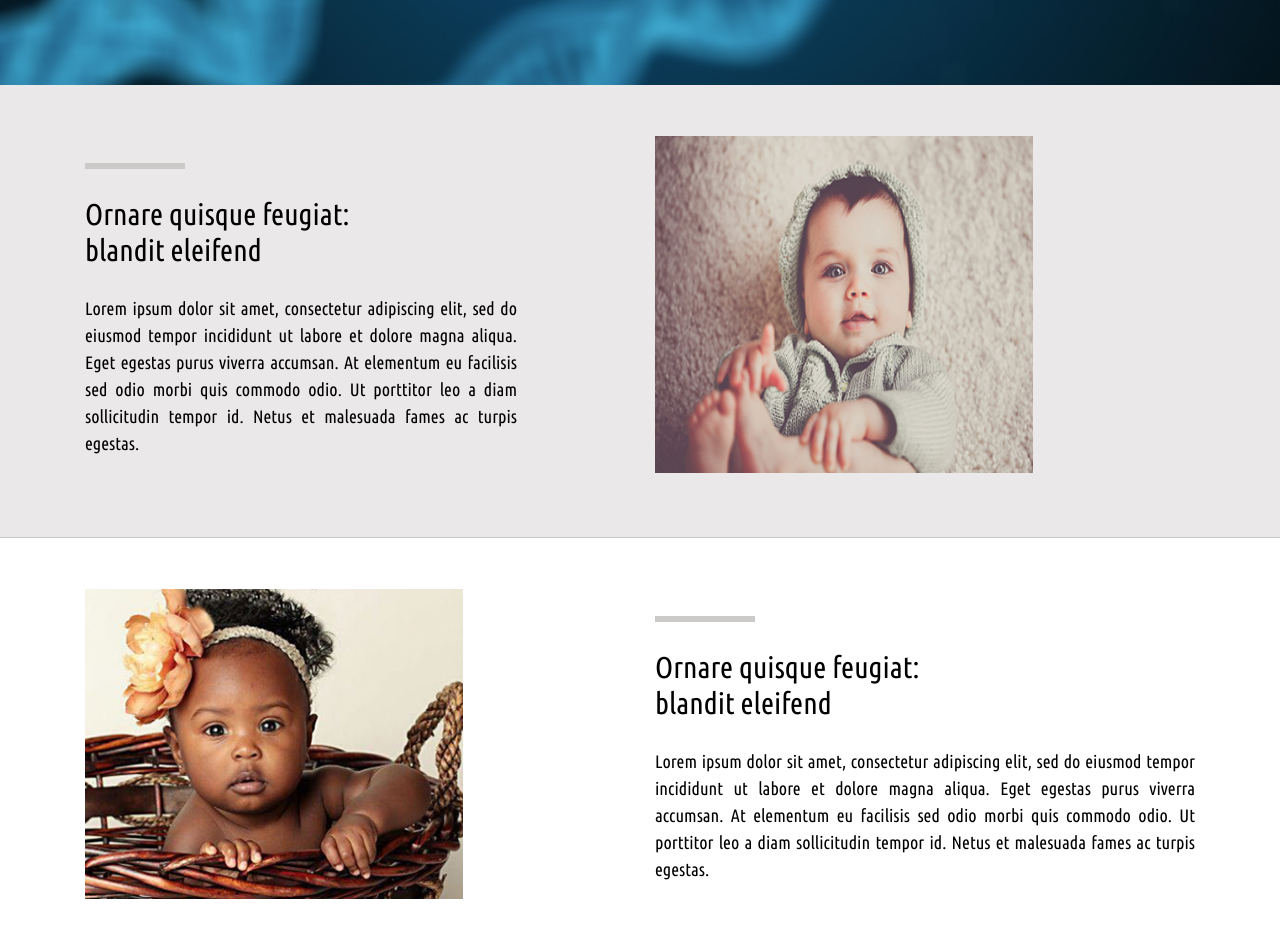
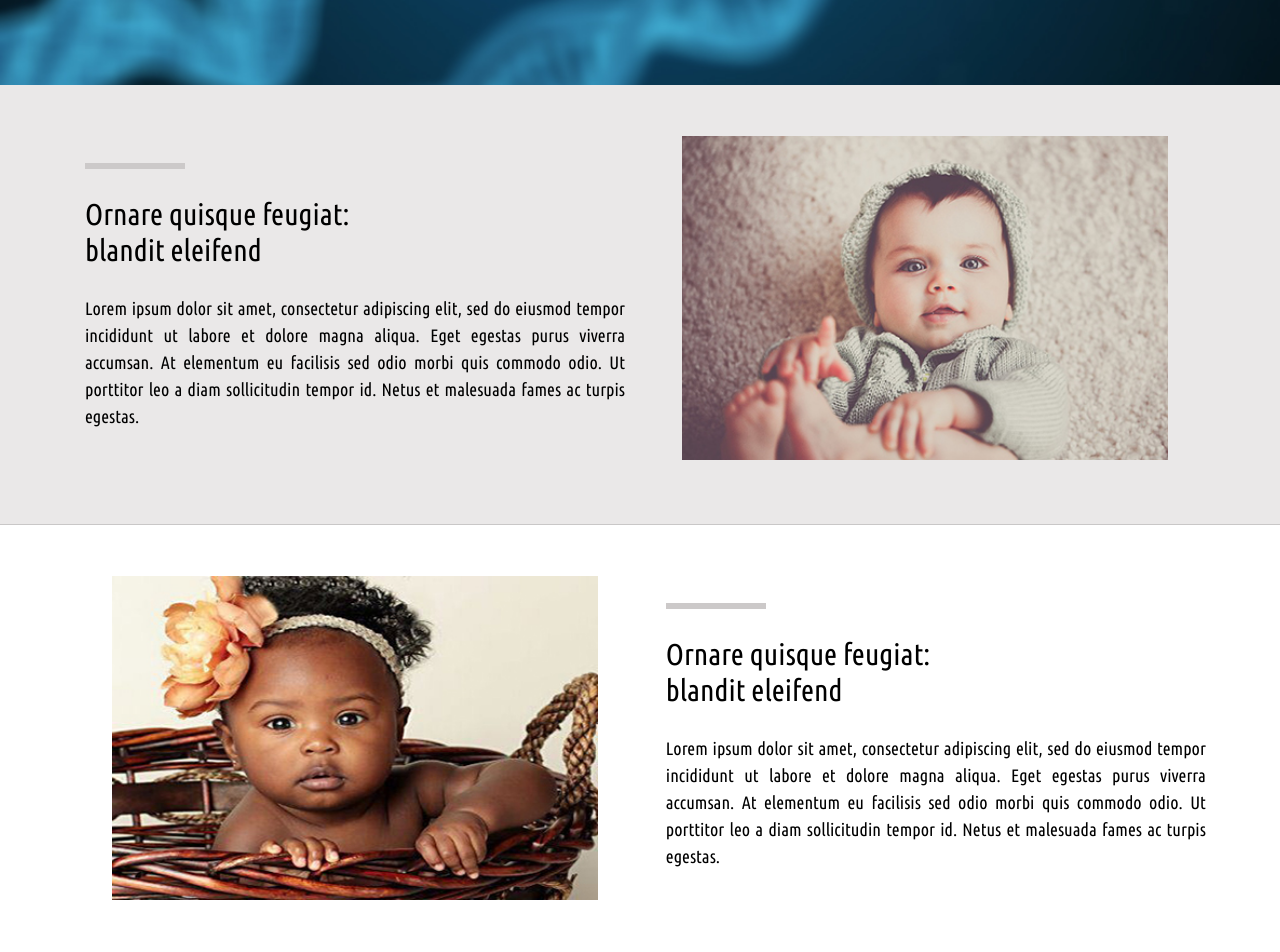
Before and after one commit to felipecarvalho180/Genetic-Testing, a plain HTML site: page index.html in a window 1280 px wide. Shown: the part 560-1512 px from the top of the page. Drawn offline with nearby package versions, Linux system fonts and the light colour scheme; a web font is replaced by a local one.

Commit message:
About Repair2

```diff
--- a/sass/style.sass
+++ b/sass/style.sass
@@ -88,18 +88,21 @@ html
             margin-bottom: 5%
 
         p
-            width: 80%
+            width: 100%
             font-family: 'Ubuntu Condensed', sans-serif
             font-size: 18px
             text-align: justify
 
         img
-            width: 70%
+            width: 90%
             height: 100%
+            margin-left: 5%
 
         #asianbaby
-            width: 70%
+            width: 90%
             height: 100%
+            margin-left: 5%
+
 
     .about2
         height: 100%
@@ -115,19 +118,22 @@ html
             width: 100px
             margin-bottom: 5%
             margin-top: 5%
-            align-self: right
+            margin-left: 2%
 
         h1
             font-size: 30px
             font-family: 'Ubuntu Condensed', sans-serif
             margin-bottom: 5%
+            margin-left: 2%
 
         p
             width: 100%
             font-family: 'Ubuntu Condensed', sans-serif
             font-size: 18px
             text-align: justify
+            margin-left: 2%
 
         img
-            width: 70%
+            width: 90%
             height: 100%
+            margin-left: 5%
```
Also changed, not shown: sass/style.css, 1 other file.
